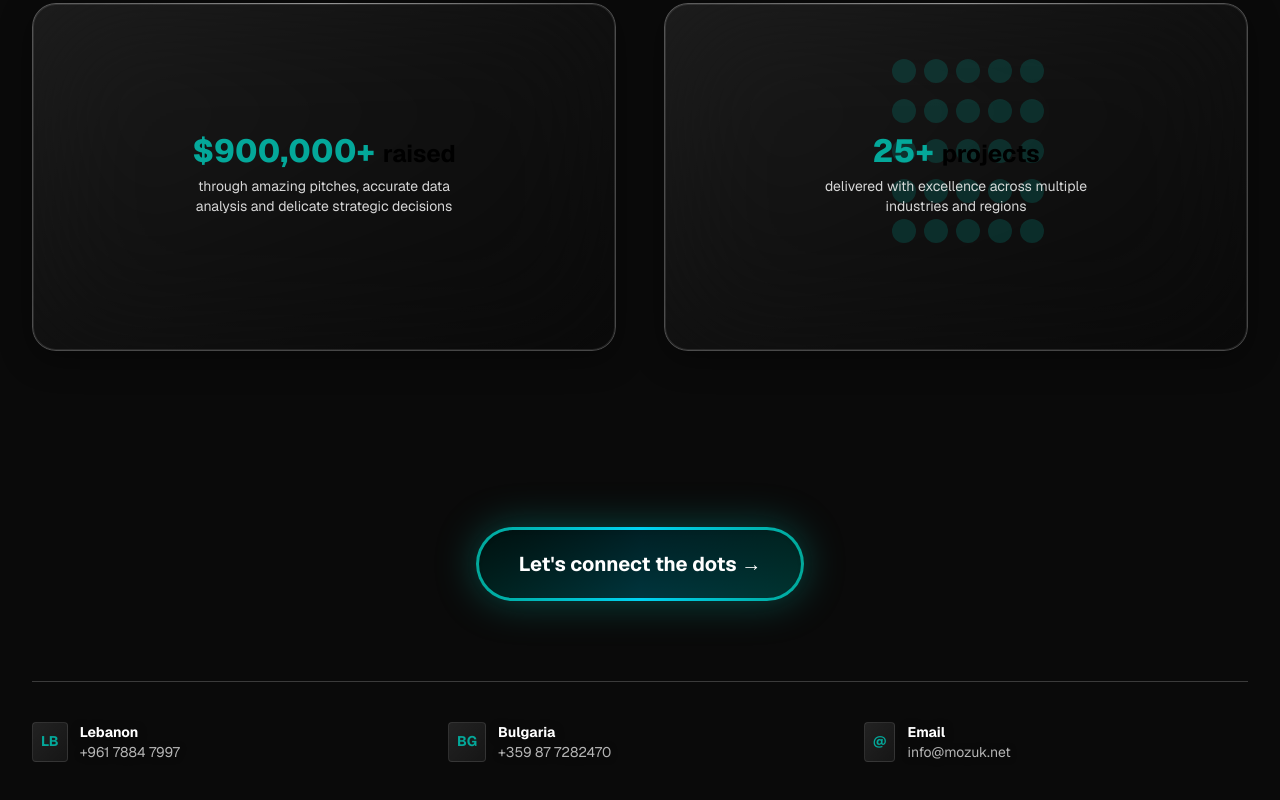
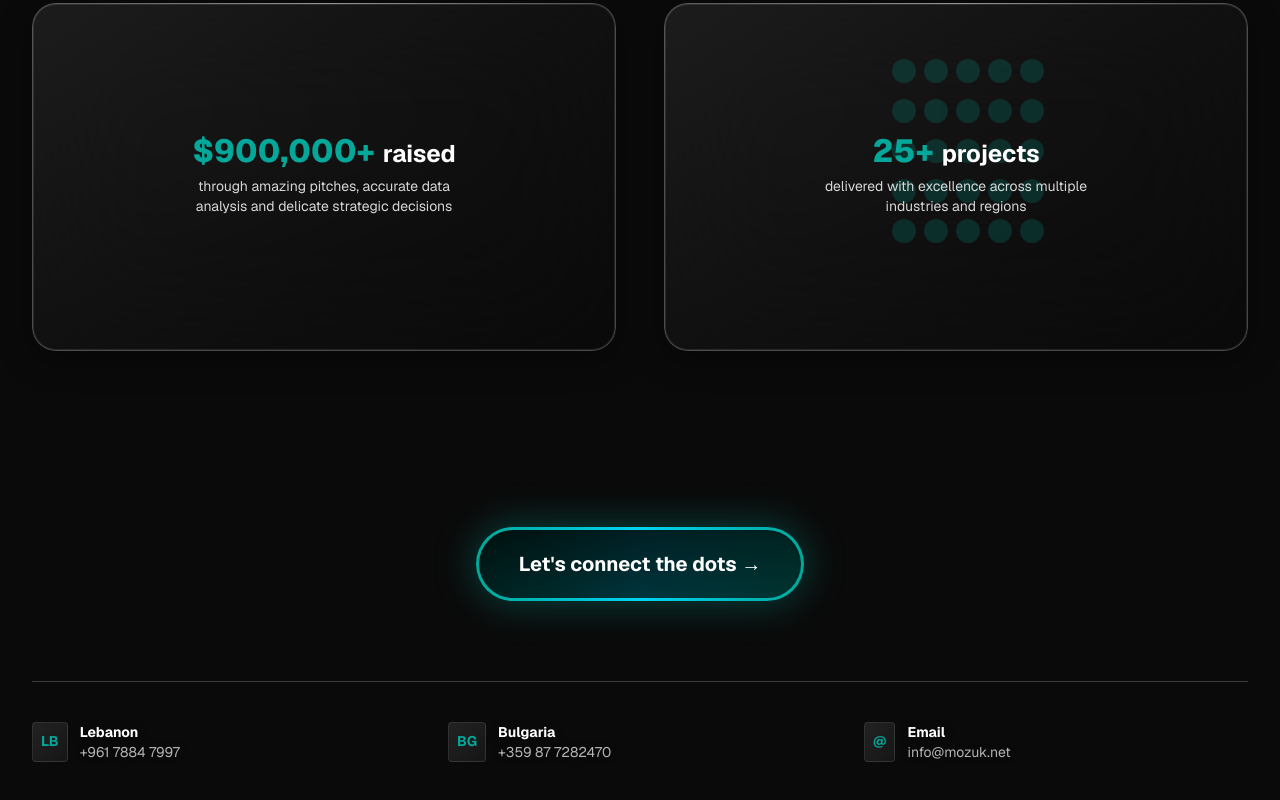
Before and after one commit to Drakhtar359/mozuk-site, a Next.js app in the folder apps/web/: page / in a window 1280 px wide. Shown: the part 1756-2556 px from the top of the page. Built offline with nearby package versions, Linux system fonts and the light colour scheme.

Commit message:
fix: change 'projects' and 'raised' text to white for better contrast

```diff
--- a/apps/web/src/components/FundRaisedStat.tsx
+++ b/apps/web/src/components/FundRaisedStat.tsx
@@ -68,7 +68,7 @@ export default function FundRaisedStat() {
       <div className="flex flex-col items-center gap-1 z-10">
         <div className="leading-tight">
           <span className="text-2xl sm:text-[2rem] font-extrabold text-[var(--brand)]">${formatNumber(amount)}+</span>
-          <span className="text-black dark:text-white text-lg sm:text-2xl font-bold ml-2">raised</span>
+          <span className="text-white text-lg sm:text-2xl font-bold ml-2">raised</span>
         </div>
         {/* Fixed height container for description to ensure alignment with neighbor */}
         <div className="h-10 sm:h-12 flex items-start justify-center">
--- a/apps/web/src/components/ProjectsCompletedStat.tsx
+++ b/apps/web/src/components/ProjectsCompletedStat.tsx
@@ -62,7 +62,7 @@ export default function ProjectsCompletedStat() {
             </div>
 
             <span className="text-2xl sm:text-[2rem] font-extrabold text-[var(--brand)]">{TARGET}+</span>
-            <span className="text-black dark:text-white text-lg sm:text-2xl font-bold ml-2">projects</span>
+            <span className="text-white text-lg sm:text-2xl font-bold ml-2">projects</span>
           </div>
           {/* Fixed height container for description to ensure alignment with neighbor */}
           <div className="h-10 sm:h-12 flex items-start justify-center">
```
